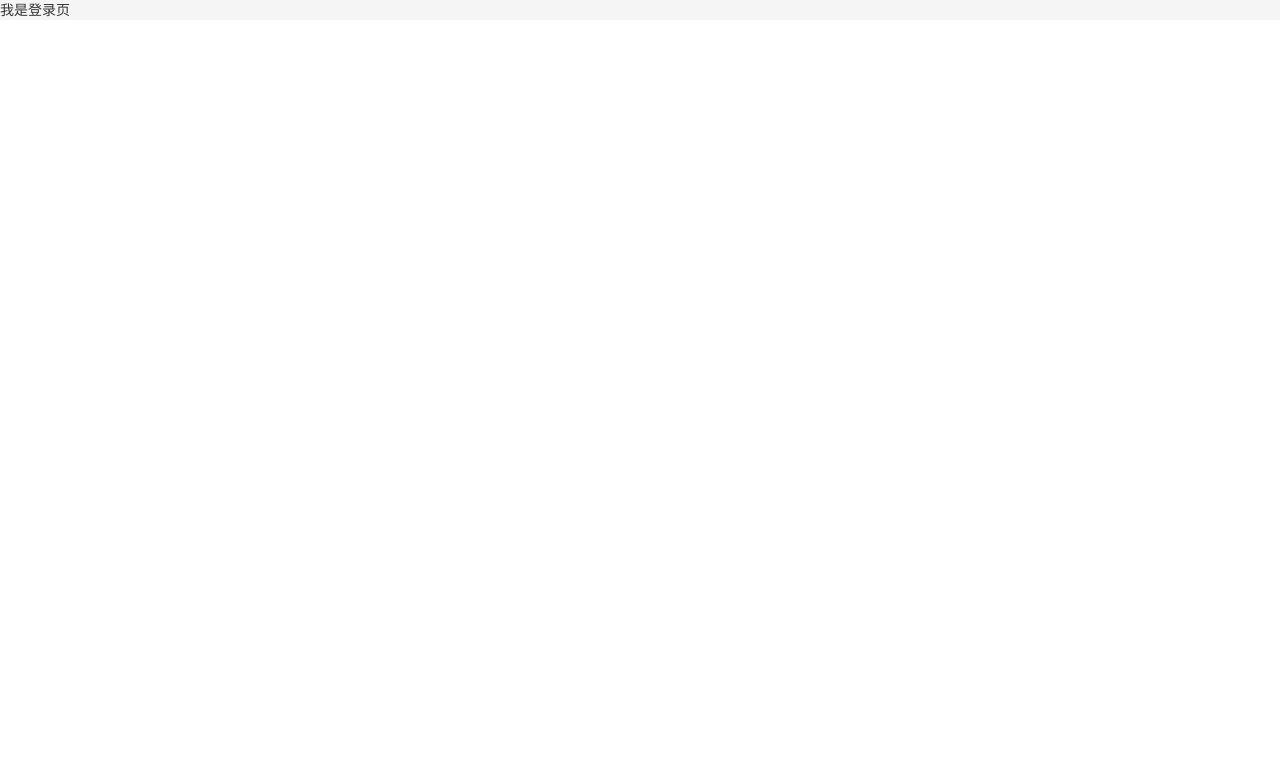
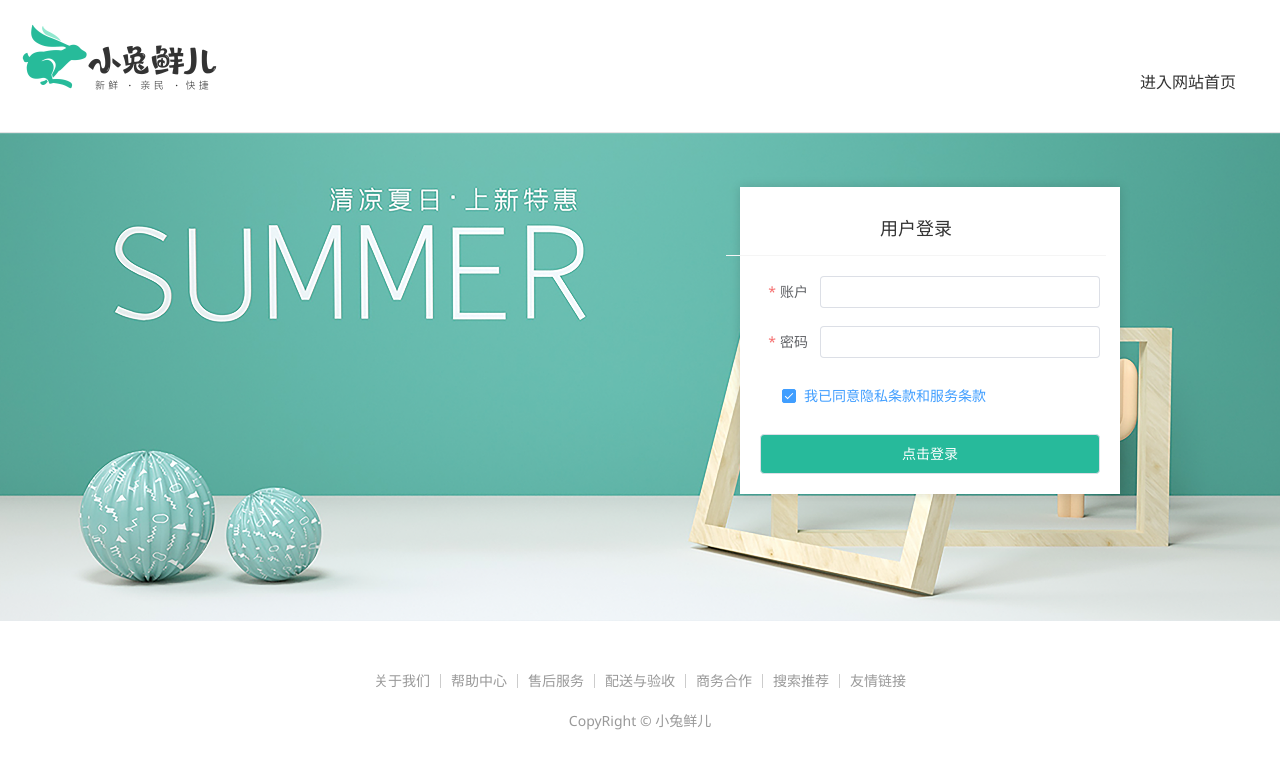
Before and after one commit to Ivanclf/vue3-rabbit-fresh, a Vue app: page /login in a window 1280 px wide. Shown: the top 768 px of the page. Built offline with nearby package versions, Linux system fonts and the light colour scheme; a small style sheet from the web is missing.

Commit message:
登录校验完成

```diff
--- a/components.d.ts
+++ b/components.d.ts
@@ -13,6 +13,10 @@
     ElButton: typeof import('element-plus/es')['ElButton']
     ElCarousel: typeof import('element-plus/es')['ElCarousel']
     ElCarouselItem: typeof import('element-plus/es')['ElCarouselItem']
+    ElCheckbox: typeof import('element-plus/es')['ElCheckbox']
+    ElForm: typeof import('element-plus/es')['ElForm']
+    ElFormItem: typeof import('element-plus/es')['ElFormItem']
+    ElInput: typeof import('element-plus/es')['ElInput']
     ElPopconfirm: typeof import('element-plus/es')['ElPopconfirm']
     ElTabPane: typeof import('element-plus/es')['ElTabPane']
     ElTabs: typeof import('element-plus/es')['ElTabs']
--- /dev/null
+++ b/src/components/index.js
@@ -0,0 +1,8 @@
+import ImageView from './ImageView/index.vue'
+
+export const componentPlugin = {
+    install(app) {
+        // app.component('组件名字', 组件配置对象)
+        app.component('ImaView', ImageView)
+    }
+}
--- a/src/main.js
+++ b/src/main.js
@@ -11,6 +11,8 @@
 // 懒加载指令插件
 import { lazyPlugin } from './directives'
 
+// 全局组件插件
+import { componentPlugin } from './components'
 
 const app = createApp(App)
 
--- a/src/views/Detail/index.vue
+++ b/src/views/Detail/index.vue
@@ -3,7 +3,6 @@
 import { onMounted, ref } from 'vue'
 import { useRoute } from 'vue-router'
 import DetailHot from './components/DetailHot.vue'
-import ImageView from '@/components/ImageView/index.vue'
 
 const goods = ref({})
 const route = useRoute()
--- a/src/views/Layout/components/LayoutNav.vue
+++ b/src/views/Layout/components/LayoutNav.vue
@@ -8,7 +8,7 @@
     <nav class="app-topnav">
         <div class="container">
             <ul>
-                <template v-if=true>
+                <template v-if="false">
                     <li>
                         <a href="javascript:;">
                             <i class=" iconfont icon-user">name</i>
--- a/src/views/Login/index.vue
+++ b/src/views/Login/index.vue
@@ -1,3 +1,322 @@
+<script setup>
+import { ref } from 'vue';
+
+
+// 表单校验
+const form = ref({
+    account: '',
+    password: '',
+    agree: true
+})
+
+// 规则对象
+const rules = {
+    account: [
+        { required: true, message: '账户名不能为空', trigger: 'blur' }
+    ],
+    password: [
+        { required: true, message: '密码不能为空', trigger: 'blur' },
+        { min: 6, max: 14, message: '密码在6至14字符之间', trigger: 'blur' }
+    ],
+    agree: [
+        {
+            validator: (rule, value, callback) => {
+                if (value) {
+                    callback();
+                } else {
+                    callback(new Error('请勾选协议'))
+                }
+            }
+        }
+    ]
+}
+
+const formRef = ref(null)
+const doLogin = () => {
+    formRef.value.validate((valid) => {
+        if(valid) {
+
+        }
+    })
+}
+</script>
+
 <template>
-    <p>我是登录页</p>
+    <div>
+        <header class="login-header">
+            <div class="container m-top-20">
+                <h1 class="logo">
+                    <router-link to="/">小兔鲜</router-link>
+                </h1>
+                <router-link class="entry" to="/">
+                    进入网站首页
+                    <i class="iconfont icon-angle-right"></i>
+                    <i class="iconfont icon-angle-right"></i>
+                </router-link>
+            </div>
+        </header>
+        <section class="login-section">
+            <div class="wrapper">
+                <nav><a href="javascript:;">用户登录</a></nav>
+                <div class="account-box">
+                    <div class="form">
+                        <el-form ref="formRef" :model="form" :rules="rules" label-position="right" label-width="60px" status-icon>
+                            <el-form-item prop="account" label="账户">
+                                <el-input v-model="form.account" />
+                            </el-form-item>
+                            <el-form-item prop="password" label="密码">
+                                <el-input v-model="form.password" />
+                            </el-form-item>
+                            <el-form-item prop="agree" label-width="22px">
+                                <el-checkbox size="large" v-model="form.agree">我已同意隐私条款和服务条款</el-checkbox>
+                            </el-form-item>
+                            <el-button size="large" class="subBtn" @click="doLogin">点击登录</el-button>
+                        </el-form>
+                    </div>
+                </div>
+            </div>
+        </section>
+        <footer class="login-footer">
+            <div class="container">
+                <p>
+                    <a href="javascript:;">关于我们</a>
+                    <a href="javascript:;">帮助中心</a>
+                    <a href="javascript:;">售后服务</a>
+                    <a href="javascript:;">配送与验收</a>
+                    <a href="javascript:;">商务合作</a>
+                    <a href="javascript:;">搜索推荐</a>
+                    <a href="javascript:;">友情链接</a>
+                </p>
+                <p>CopyRight &copy; 小兔鲜儿</p>
+            </div>
+        </footer>
+    </div>
 </template>
+
+<style scoped lang='scss'>
+.login-header {
+    background: #fff;
+    border-bottom: 1px solid #e4e4e4;
+
+    .container {
+        display: flex;
+        align-items: flex-end;
+        justify-content: space-between;
+    }
+
+    .logo {
+        width: 200px;
+
+        a {
+            display: block;
+            height: 132px;
+            width: 100%;
+            text-indent: -9999px;
+            background: url("@/assets/images/logo.png") no-repeat center 18px / contain;
+        }
+    }
+
+    .sub {
+        flex: 1;
+        font-size: 24px;
+        font-weight: normal;
+        margin-bottom: 38px;
+        margin-left: 20px;
+        color: #666;
+    }
+
+    .entry {
+        width: 120px;
+        margin-bottom: 38px;
+        font-size: 16px;
+
+        i {
+            font-size: 14px;
+            color: $xtxColor;
+            letter-spacing: -5px;
+        }
+    }
+}
+
+.login-section {
+    background: url('@/assets/images/login-bg.png') no-repeat center / cover;
+    height: 488px;
+    position: relative;
+
+    .wrapper {
+        width: 380px;
+        background: #fff;
+        position: absolute;
+        left: 50%;
+        top: 54px;
+        transform: translate3d(100px, 0, 0);
+        box-shadow: 0 0 10px rgba(0, 0, 0, 0.15);
+
+        nav {
+            font-size: 14px;
+            height: 55px;
+            margin-bottom: 20px;
+            border-bottom: 1px solid #f5f5f5;
+            display: flex;
+            padding: 0 40px;
+            text-align: right;
+            align-items: center;
+
+            a {
+                flex: 1;
+                line-height: 1;
+                display: inline-block;
+                font-size: 18px;
+                position: relative;
+                text-align: center;
+            }
+        }
+    }
+}
+
+.login-footer {
+    padding: 30px 0 50px;
+    background: #fff;
+
+    p {
+        text-align: center;
+        color: #999;
+        padding-top: 20px;
+
+        a {
+            line-height: 1;
+            padding: 0 10px;
+            color: #999;
+            display: inline-block;
+
+            ~a {
+                border-left: 1px solid #ccc;
+            }
+        }
+    }
+}
+
+.account-box {
+    .toggle {
+        padding: 15px 40px;
+        text-align: right;
+
+        a {
+            color: $xtxColor;
+
+            i {
+                font-size: 14px;
+            }
+        }
+    }
+
+    .form {
+        padding: 0 20px 20px 20px;
+
+        &-item {
+            margin-bottom: 28px;
+
+            .input {
+                position: relative;
+                height: 36px;
+
+                >i {
+                    width: 34px;
+                    height: 34px;
+                    background: #cfcdcd;
+                    color: #fff;
+                    position: absolute;
+                    left: 1px;
+                    top: 1px;
+                    text-align: center;
+                    line-height: 34px;
+                    font-size: 18px;
+                }
+
+                input {
+                    padding-left: 44px;
+                    border: 1px solid #cfcdcd;
+                    height: 36px;
+                    line-height: 36px;
+                    width: 100%;
+
+                    &.error {
+                        border-color: $priceColor;
+                    }
+
+                    &.active,
+                    &:focus {
+                        border-color: $xtxColor;
+                    }
+                }
+
+                .code {
+                    position: absolute;
+                    right: 1px;
+                    top: 1px;
+                    text-align: center;
+                    line-height: 34px;
+                    font-size: 14px;
+                    background: #f5f5f5;
+                    color: #666;
+                    width: 90px;
+                    height: 34px;
+                    cursor: pointer;
+                }
+            }
+
+            >.error {
+                position: absolute;
+                font-size: 12px;
+                line-height: 28px;
+                color: $priceColor;
+
+                i {
+                    font-size: 14px;
+                    margin-right: 2px;
+                }
+            }
+        }
+
+        .agree {
+            a {
+                color: #069;
+            }
+        }
+
+        .btn {
+            display: block;
+            width: 100%;
+            height: 40px;
+            color: #fff;
+            text-align: center;
+            line-height: 40px;
+            background: $xtxColor;
+
+            &.disabled {
+                background: #cfcdcd;
+            }
+        }
+    }
+
+    .action {
+        padding: 20px 40px;
+        display: flex;
+        justify-content: space-between;
+        align-items: center;
+
+        .url {
+            a {
+                color: #999;
+                margin-left: 10px;
+            }
+        }
+    }
+}
+
+.subBtn {
+    background: $xtxColor;
+    width: 100%;
+    color: #fff;
+}
+</style>
```
Also changed, not shown: src/apis/user.js (added).
